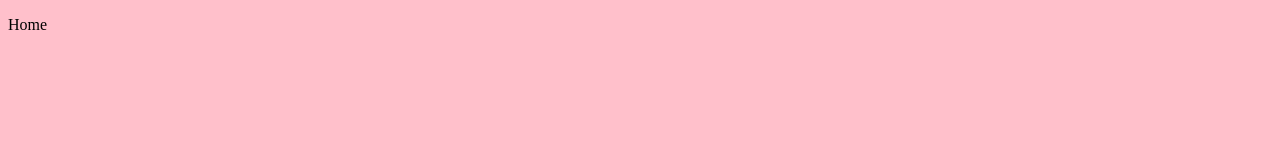
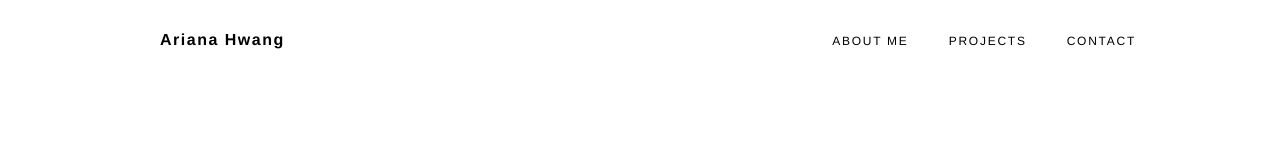
Before and after one commit to Ahwan0717/portfolio, a Gatsby site in the folder portfolio2/portfolio2/: page / in a window 1280 px wide. Built offline with nearby package versions, Linux system fonts and the light colour scheme; Gatsby itself is replaced by a stand-in of ours.

Commit message:
feature: added header and modified stylesheet

```diff
--- a/portfolio2/portfolio2/src/components/header.js
+++ b/portfolio2/portfolio2/src/components/header.js
@@ -1,8 +1,22 @@
 import React from "react"
+import { Link } from 'gatsby'
 
 const Header = () => (
     <header>
-        <p>header</p>
+        <div className='container'>
+            <div className='inner-header'>
+                <div className='logo'>
+                    <Link to='/'>Ariana Hwang</Link>
+                </div>
+                <div className='navigation'>
+                    <nav>
+                        <Link to='/about'>About Me</Link>
+                        <Link to='/projects'>Projects</Link>
+                        <Link to='/contact'>Contact</Link>
+                    </nav>
+                </div>
+            </div>
+        </div>
     </header>
 )
 
--- a/portfolio2/portfolio2/src/pages/index.js
+++ b/portfolio2/portfolio2/src/pages/index.js
@@ -1,8 +1,11 @@
 import React from "react"
 import '../styles/styles.scss'
+import Header from '../components/header'
 
 const IndexPage = () => (
-  <p>Home</p>
+  <div>
+    <Header />
+  </div>
 )
 
 export default IndexPage
--- a/portfolio2/portfolio2/src/styles/styles.scss
+++ b/portfolio2/portfolio2/src/styles/styles.scss
@@ -1,3 +1,69 @@
-body {
-    background: pink;
+$font: "Helvetica Neue", -apple-system, BlinkMacSystemFont, 'Segoe UI', Roboto, Oxygen, Ubuntu, Cantarell, 'Open Sans', 'Helvetica Neue', sans-serif;
+
+//colors variables
+$white: #fff;
+$black:#000;
+$maroon: #800000;
+$olive: 	#808000;
+
+html, body {
+    font-family: $font;
+    font-size: 16px;
 }
+
+.container {
+    width: 1640px;
+    min-width: 1640px;
+    margin: 0 auto;
+    @media(max-width: 1440px){
+        width: 1280px;
+        min-width: 1640px;
+    }
+    @media(max-width: 1280px){
+        width: 976px;
+        min-width: 976px;
+    }
+    @media(max-width: 976px){
+        width: 768px;
+        min-width: 768px;
+    }
+}
+
+//Header
+
+header {
+    height: 80px;
+    width: 100%;
+    position: absolute;
+    top: 0px;
+    z-index: 10;
+    .inner-header{
+        display: flex;
+        align-items: center;
+        justify-content: space-between;
+        height: 80px;
+        .logo {
+            a {
+                font-weight: 700;
+                text-decoration: none;
+                letter-spacing: 1.5px;
+                color: $black;
+            }
+        }
+        .navigation{
+            nav {
+                a {
+                    margin: 0 20px;
+                    text-decoration: none;
+                    letter-spacing: 1.75px;
+                    text-transform: uppercase;
+                    font-size: 0.75rem;
+                    color: $black;
+                    &:last-child {
+                        margin-right: 0px;
+                    }
+                }
+            }
+        }
+    }
+}
```
